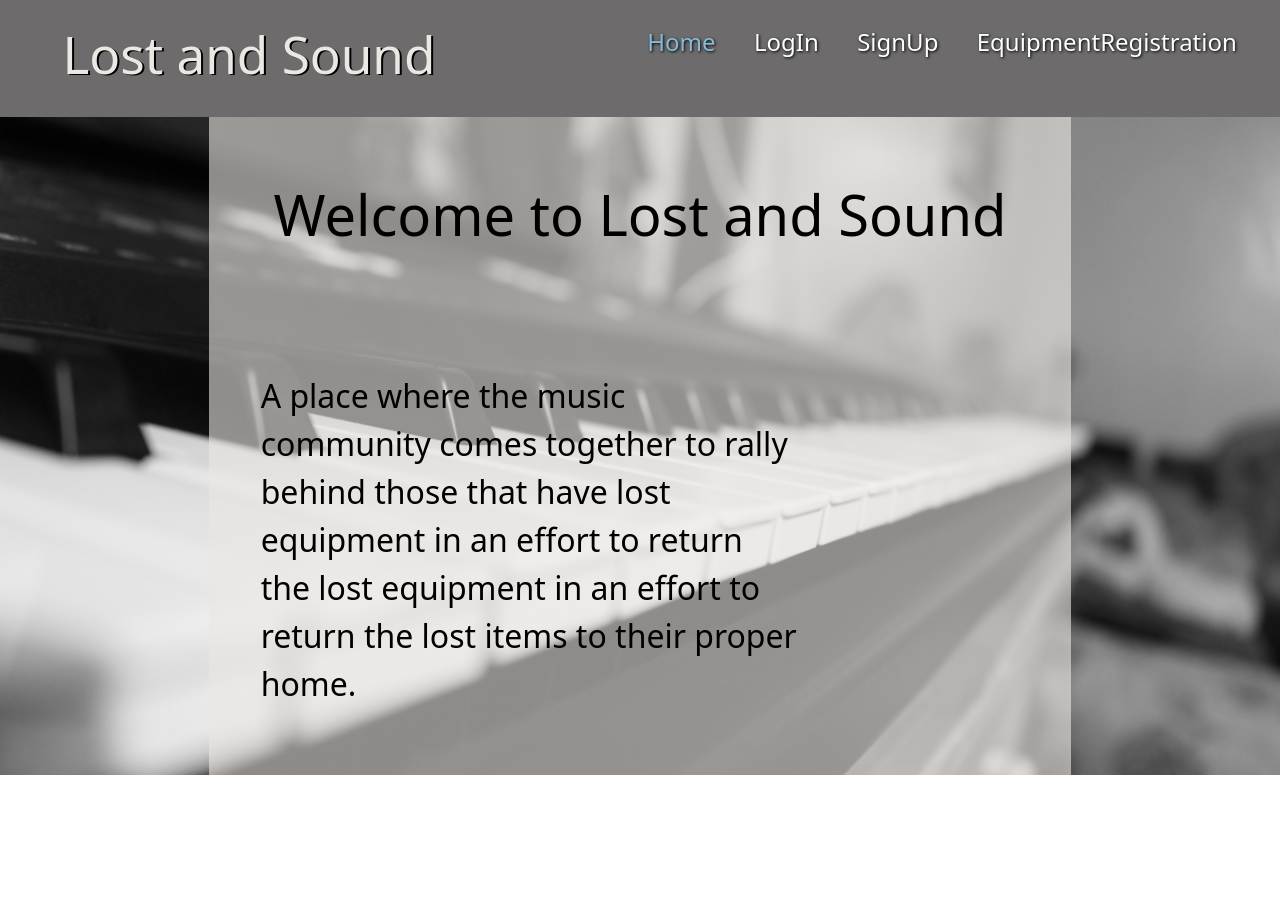
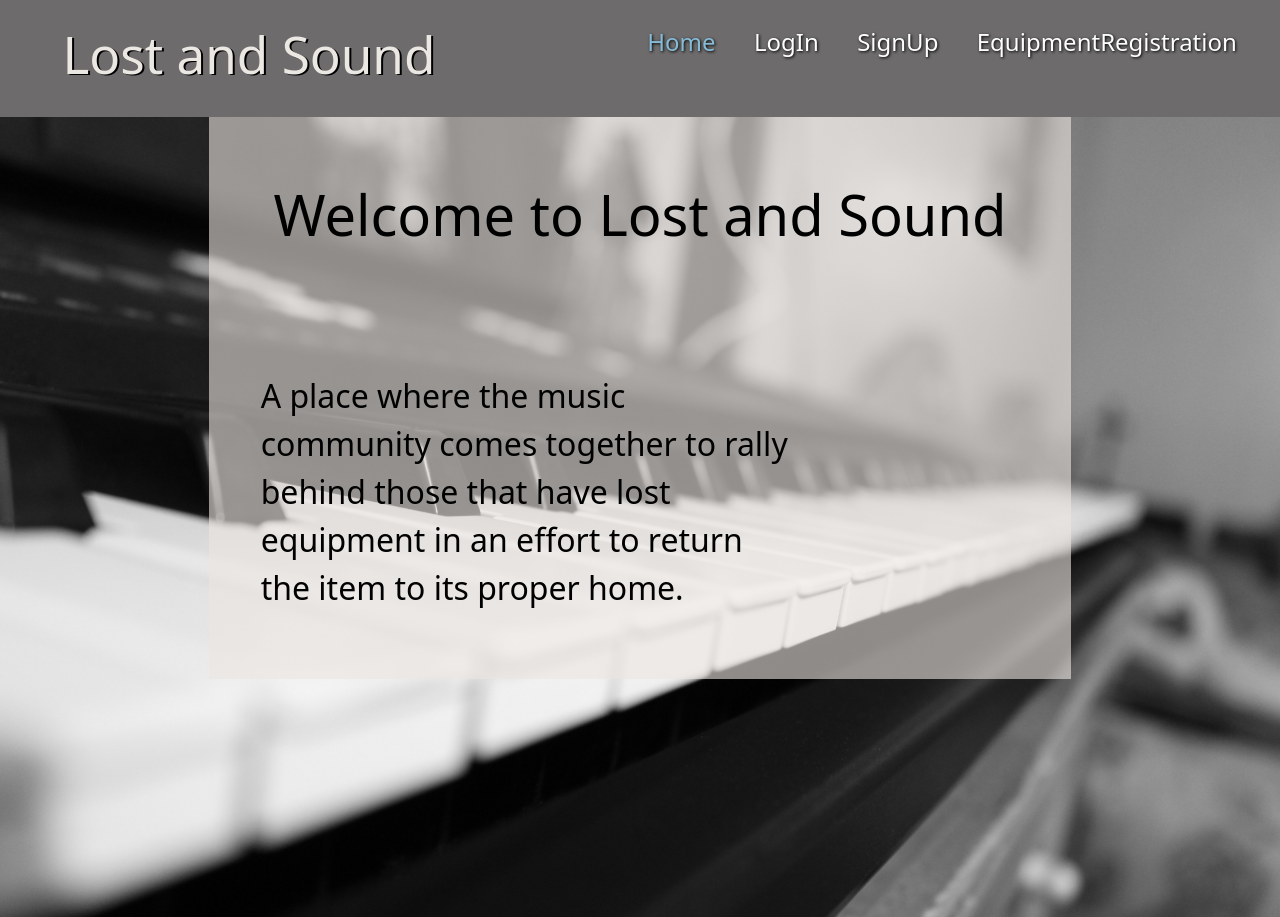
Before and after one commit to mattersievers/lost_and_sound, a React (Create React App) app in the folder client/: page / in a window 1280 px wide. Before the commit the page ends 800 px from the top, so only its background shows below. Built offline with nearby package versions, Linux system fonts and the light colour scheme.

Commit message:
minor adjust to repeat and pic height

```diff
--- a/client/src/App.css
+++ b/client/src/App.css
@@ -18,7 +18,7 @@
 /* ---- Main Body ---- */
 
 main{
-  height: 100%;
+  height: 100vh;
   width: 100%;
   background-image: url(./assets/images/piano.png);
   background-size: cover;
--- a/client/src/components/Home/index.js
+++ b/client/src/components/Home/index.js
@@ -6,7 +6,7 @@ const Home = () => {
             <div className="align-self-center">
                 <h1>Welcome to Lost and Sound</h1>
                 <p className="">
-                    A place where the music community comes together to rally behind those that have lost equipment in an effort to return the lost equipment in an effort to return the lost items to their proper home.
+                    A place where the music community comes together to rally behind those that have lost equipment in an effort to return the item to its proper home.
                 </p>
             </div>
         </section>
```
Also changed, not shown: 1 other file (tests, documents, lock files or other folders).
